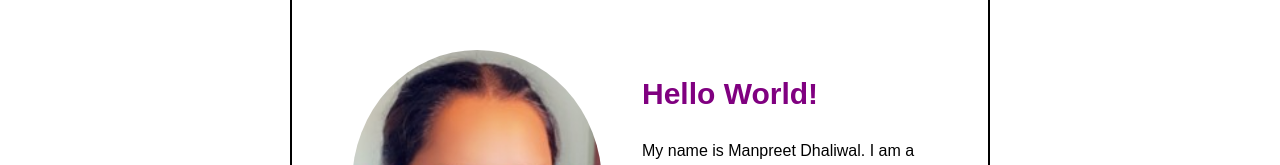
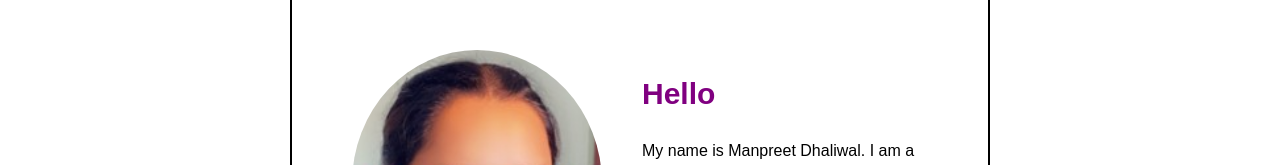
Before and after one commit to manip426/portfolio-website, a plain HTML site: page index.html in a window 1280 px wide. Shown: the part 285-450 px from the top of the page. Drawn offline with Linux system fonts and the light colour scheme.

Commit message:
Update index.html
updates heading

```diff
--- a/index.html
+++ b/index.html
@@ -24,7 +24,7 @@
 <body>
 <div class="profile">
     <img src="img/profile-picture2.png" class="profile__portrait" alt="Manpreet Dhaliwal Portrait">
-        <h1>Hello World!</h1>
+        <h1>Hello</h1>
           <p>My name is Manpreet Dhaliwal. I am a <span>web</span> developer from Washington.</p>
             <a href="#">Check out some of my code</a><br>
             <script src="js/tota11y.min.js"></script>
```
